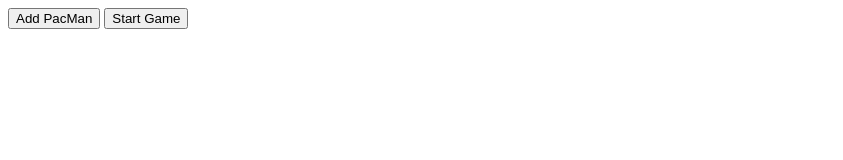
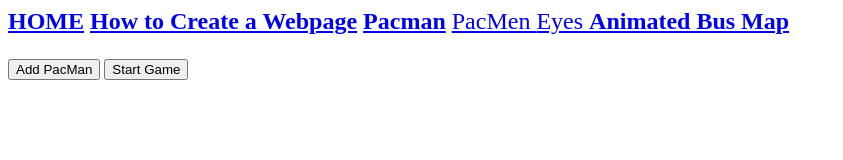
Before and after one commit to jefejuell/PacMen, a plain HTML site: page index.html in a window 1280 px wide. Shown: the whole page, without its empty margins (0-843 px from the left). Drawn offline with Linux system fonts and the light colour scheme.

Commit message:
Add Nav links

```diff
--- a/index.html
+++ b/index.html
@@ -7,6 +7,17 @@
 </head>
 
 <body>
+    <nav>
+      <p style="font-size:150%">
+      <a href="https://jefejuell.github.io"><b>HOME</b></a>
+      <a href="https://jefejuell.github.io/CreateGitHubWebpage.html"><b>How to Create a Webpage</b></a>
+      <a href="https://jefejuell.github.io/PacMan.html"><b>Pacman</b></a>
+      <a href="https://jefejuell.github.io/PacMen"> PacMen <a/>
+      <a href="https://jefejuell.github.io/Eyes"> Eyes <a/>
+      <a href="https://jefejuell.github.io/animatedMaps.html"><b>Animated Bus Map</b></a>
+      </p>
+    </nav>
+
     <div id='game'>
         <button onclick='makeOne()' width='200' height='30'>Add PacMan</button>
         <button onclick='update()' width='200' height='30'>Start Game</button>
```
